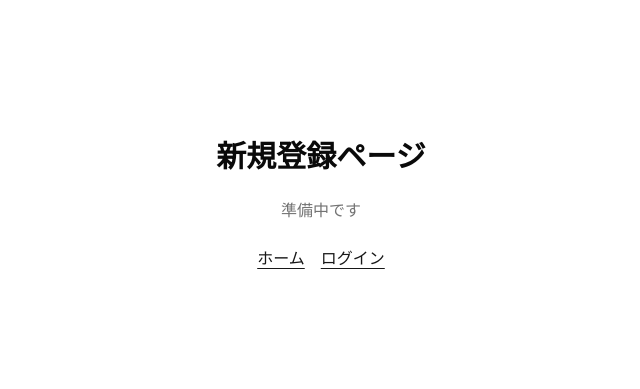
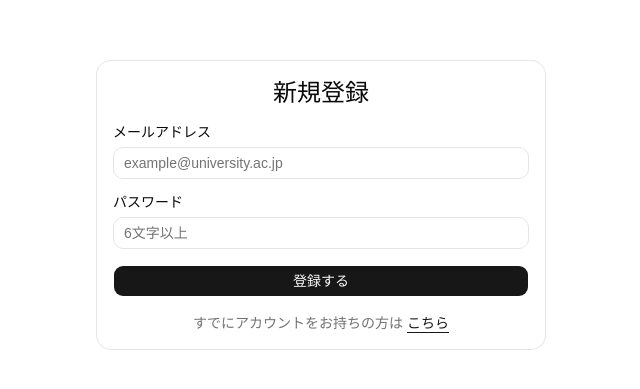
Before and after one commit to Ketarou2223/Cro-co, a React (Vite) app in the folder frontend/: page /signup in a window 1280 px wide. Shown: the part 195-584 px from the top of the page, without its empty margins (319-959 px from the left). Built offline with nearby package versions, Linux system fonts and the light colour scheme; no server answers.

Commit message:
1b: Supabaseサインアップ機能

```diff
--- a/frontend/src/pages/SignupPage.tsx
+++ b/frontend/src/pages/SignupPage.tsx
@@ -1,14 +1,96 @@
+import { useState } from 'react'
 import { Link } from 'react-router-dom'
+import { supabase } from '@/lib/supabase'
+import { Card, CardContent, CardHeader, CardTitle } from '@/components/ui/card'
+import { Input } from '@/components/ui/input'
+import { Label } from '@/components/ui/label'
+import { Button } from '@/components/ui/button'
+import { Alert, AlertDescription } from '@/components/ui/alert'
 
 export default function SignupPage() {
+  const [email, setEmail] = useState<string>('')
+  const [password, setPassword] = useState<string>('')
+  const [loading, setLoading] = useState<boolean>(false)
+  const [error, setError] = useState<string | null>(null)
+  const [success, setSuccess] = useState<boolean>(false)
+
+  const handleSubmit = async (e: React.FormEvent<HTMLFormElement>) => {
+    e.preventDefault()
+    setError(null)
+    setLoading(true)
+
+    const { error: signUpError } = await supabase.auth.signUp({
+      email,
+      password,
+      options: { emailRedirectTo: 'http://localhost:5173/home' },
+    })
+
+    setLoading(false)
+
+    if (signUpError) {
+      setError(signUpError.message)
+      return
+    }
+
+    setSuccess(true)
+  }
+
   return (
-    <div className="min-h-screen flex flex-col items-center justify-center gap-6">
-      <h1 className="text-3xl font-bold">新規登録ページ</h1>
-      <p className="text-muted-foreground">準備中です</p>
-      <nav className="flex gap-4">
-        <Link to="/home" className="text-primary underline underline-offset-4">ホーム</Link>
-        <Link to="/login" className="text-primary underline underline-offset-4">ログイン</Link>
-      </nav>
+    <div className="min-h-screen flex items-center justify-center p-4">
+      <Card className="w-full max-w-md">
+        <CardHeader>
+          <CardTitle className="text-2xl text-center">新規登録</CardTitle>
+        </CardHeader>
+        <CardContent className="space-y-4">
+          {success ? (
+            <Alert>
+              <AlertDescription>
+                確認メールを送信しました。メールに届いたリンクをクリックして登録を完了してください。
+              </AlertDescription>
+            </Alert>
+          ) : (
+            <form onSubmit={handleSubmit} className="space-y-4">
+              {error && (
+                <Alert variant="destructive">
+                  <AlertDescription>{error}</AlertDescription>
+                </Alert>
+              )}
+              <div className="space-y-2">
+                <Label htmlFor="email">メールアドレス</Label>
+                <Input
+                  id="email"
+                  type="email"
+                  value={email}
+                  onChange={(e) => setEmail(e.target.value)}
+                  required
+                  placeholder="example@university.ac.jp"
+                />
+              </div>
+              <div className="space-y-2">
+                <Label htmlFor="password">パスワード</Label>
+                <Input
+                  id="password"
+                  type="password"
+                  value={password}
+                  onChange={(e) => setPassword(e.target.value)}
+                  required
+                  minLength={6}
+                  placeholder="6文字以上"
+                />
+              </div>
+              <Button type="submit" className="w-full" disabled={loading}>
+                {loading ? '処理中...' : '登録する'}
+              </Button>
+            </form>
+          )}
+          <p className="text-center text-sm text-muted-foreground">
+            すでにアカウントをお持ちの方は{' '}
+            <Link to="/login" className="text-primary underline underline-offset-4">
+              こちら
+            </Link>
+          </p>
+        </CardContent>
+      </Card>
     </div>
   )
 }
```
